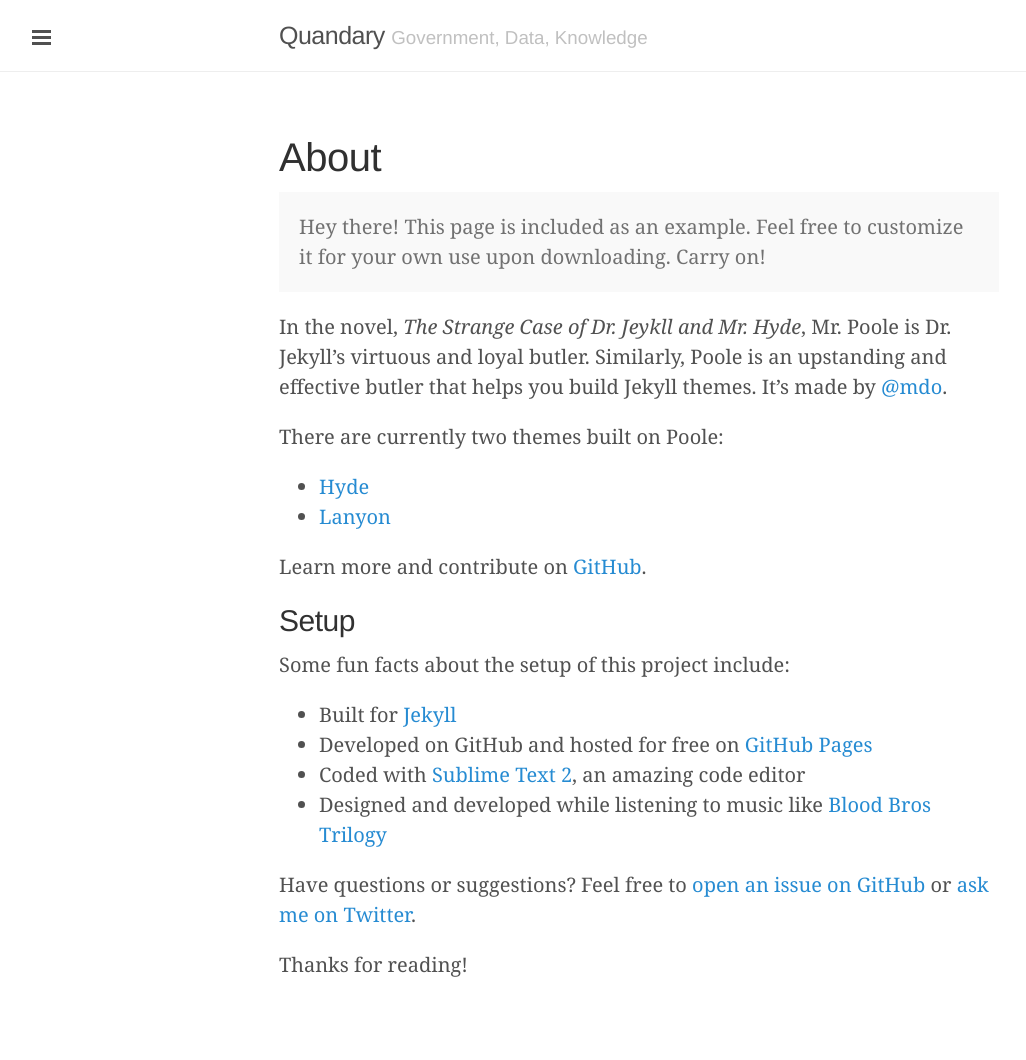
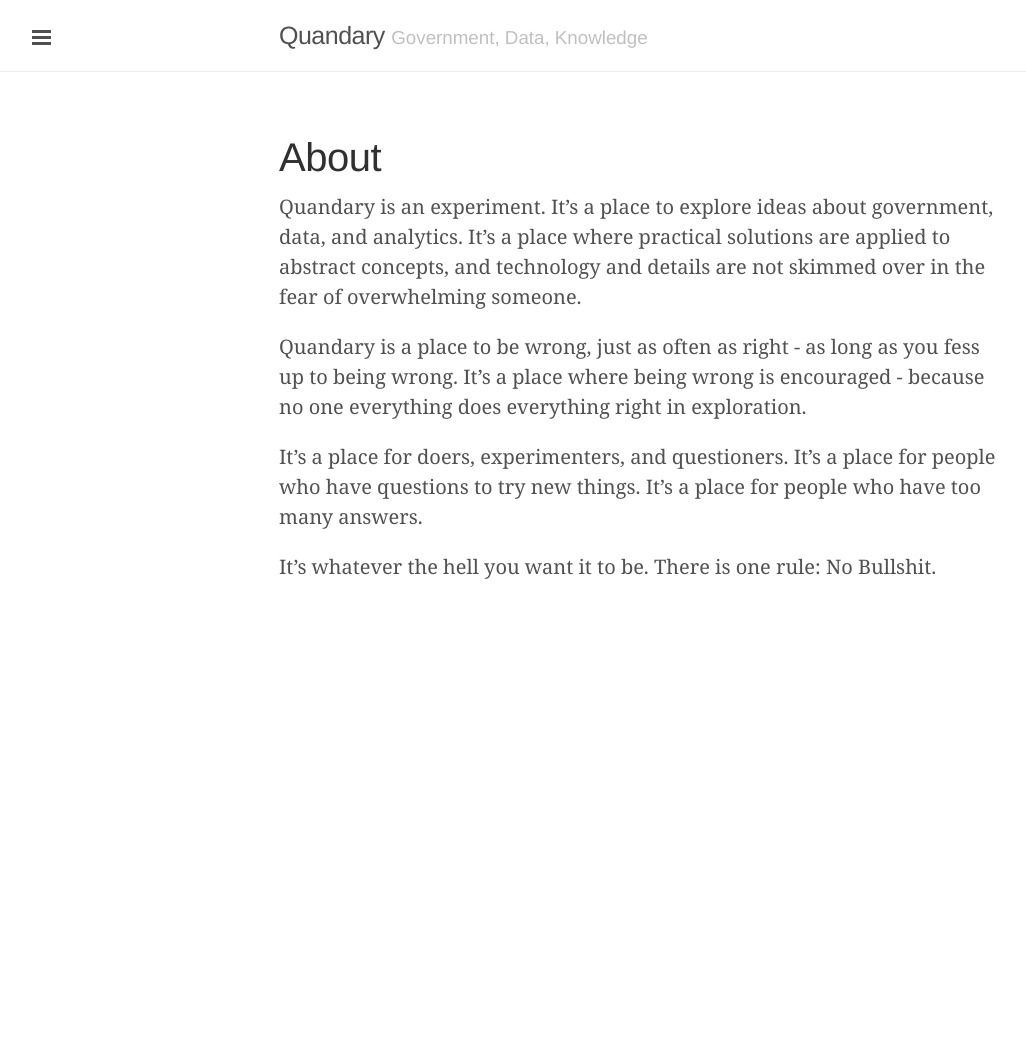
Before and after one commit to MrMaksimize/quandary, a Jekyll site: the page built from src/about.md, in a window 1280 px wide. Shown: the whole page, without its empty margins (1-1027 px from the left). Built offline with Jekyll 4.4.1, drawn with Linux system fonts in a browser that asks for light colours; nearby versions of some CDN libraries; Markdown is read by kramdown in place of the engine named in the settings; after the commit the page ends 900 px from its top, so only the background shows below that.

```diff
--- a/src/about.md
+++ b/src/about.md
@@ -3,28 +3,10 @@ layout: page
 title: About
 ---
 
-<p class="message">
-  Hey there! This page is included as an example. Feel free to customize it for your own use upon downloading. Carry on!
-</p>
+Quandary is an experiment.  It's a place to explore ideas about government, data, and analytics.  It's a place where practical solutions are applied to abstract concepts, and technology and details are not skimmed over in the fear of overwhelming someone.
 
-In the novel, *The Strange Case of Dr. Jeykll and Mr. Hyde*, Mr. Poole is Dr. Jekyll's virtuous and loyal butler. Similarly, Poole is an upstanding and effective butler that helps you build Jekyll themes. It's made by [@mdo](https://twitter.com/mdo).
+Quandary is a place to be wrong, just as often as right - as long as you fess up to being wrong.  It's a place where being wrong is encouraged - because no one everything does everything right in exploration.
 
-There are currently two themes built on Poole:
+It's a place for doers, experimenters, and questioners.  It's a place for people who have questions to try new things.  It's a place for people who have too many answers.
 
-* [Hyde](http://hyde.getpoole.com)
-* [Lanyon](http://lanyon.getpoole.com)
-
-Learn more and contribute on [GitHub](https://github.com/poole).
-
-## Setup
-
-Some fun facts about the setup of this project include:
-
-* Built for [Jekyll](http://jekyllrb.com)
-* Developed on GitHub and hosted for free on [GitHub Pages](https://pages.github.com)
-* Coded with [Sublime Text 2](http://sublimetext.com), an amazing code editor
-* Designed and developed while listening to music like [Blood Bros Trilogy](https://soundcloud.com/maddecent/sets/blood-bros-series)
-
-Have questions or suggestions? Feel free to [open an issue on GitHub](https://github.com/poole/issues/new) or [ask me on Twitter](https://twitter.com/mdo).
-
-Thanks for reading!
+It's whatever the hell you want it to be.  There is one rule:  No Bullshit.
```
Also changed, not shown: src/_drafts/2014-03-01-example-content.md (deleted, +0 -132 lines), src/_drafts/base_draft.md (added, +6 -0 lines), src/_drafts/what_i_learned_in_one_year.md (added, +122 -0 lines).
